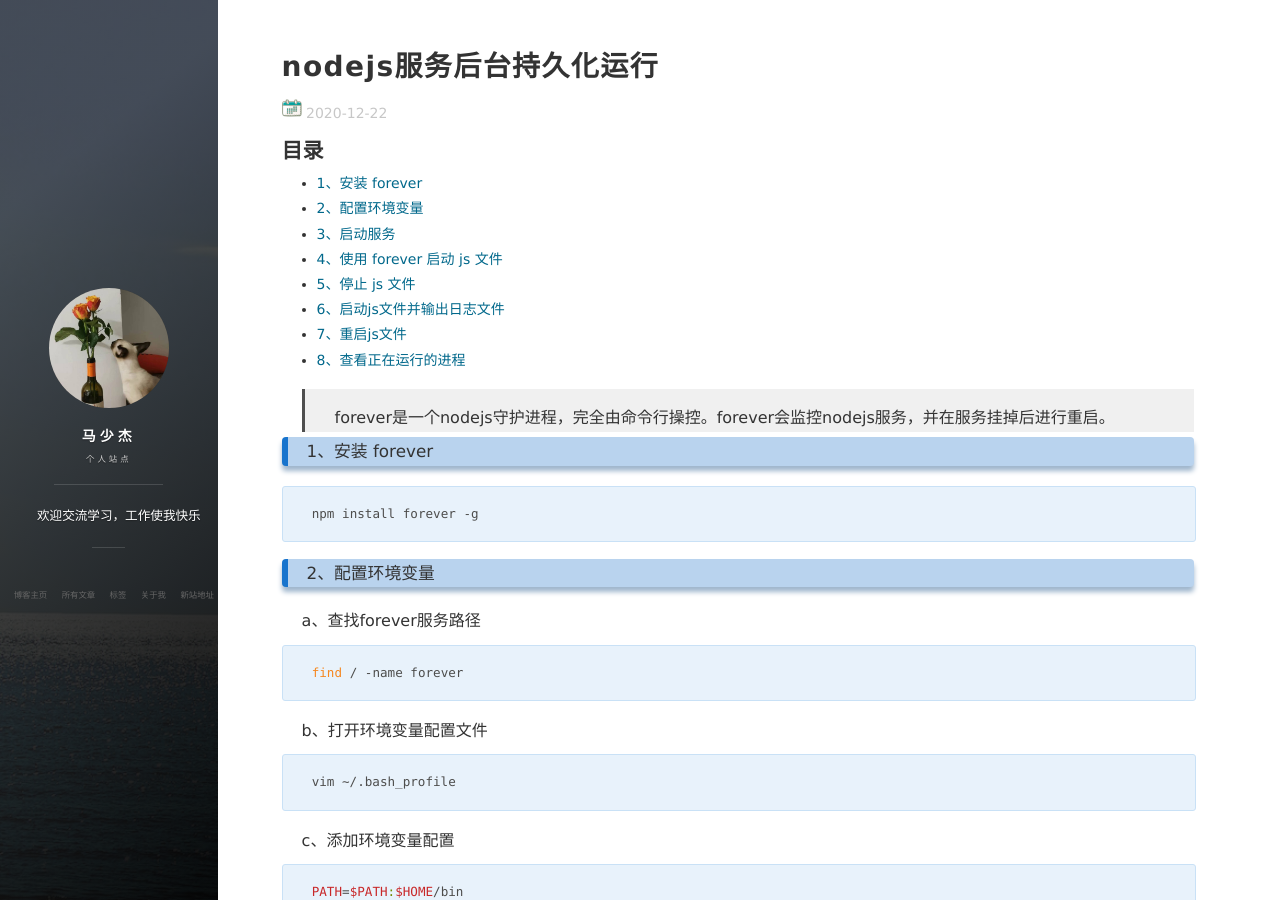
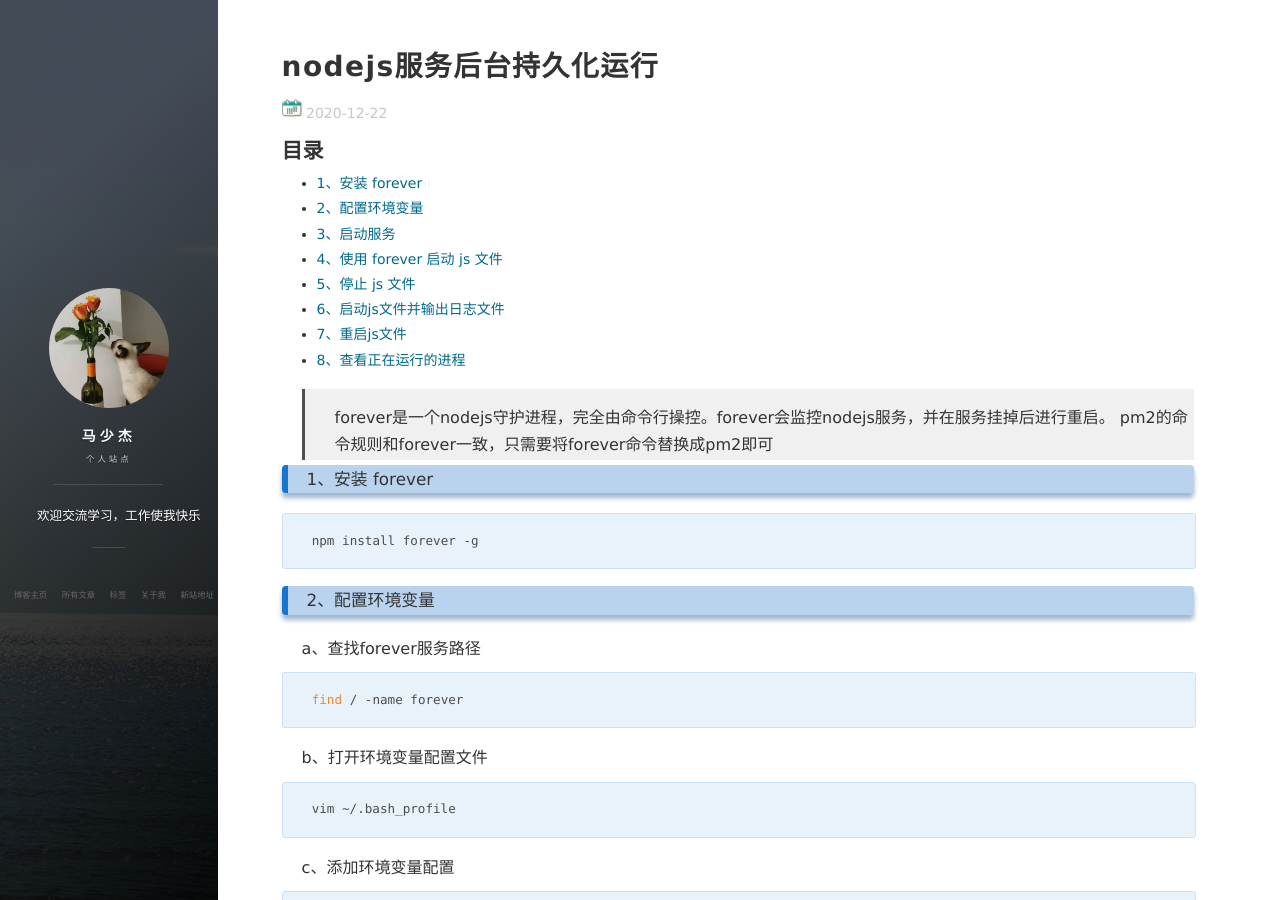
Before and after one commit to JetsomMa/JetsomMa.github.io.old, a Jekyll site: the page built from _posts/2020-12-22-NodejsForeverRuning.md, in a window 1280 px wide and 900 px high. Built offline with Jekyll 4.4.1, drawn with Linux system fonts in a browser that asks for light colours; comment, search, counter and statistics services are not loaded.

Commit message:
优化细节

```diff
--- a/_posts/2020-12-22-NodejsForeverRuning.md
+++ b/_posts/2020-12-22-NodejsForeverRuning.md
@@ -6,6 +6,7 @@ tags: MarkDown
 ---
 
 >  forever是一个nodejs守护进程，完全由命令行操控。forever会监控nodejs服务，并在服务挂掉后进行重启。
+>  pm2的命令规则和forever一致，只需要将forever命令替换成pm2即可
 
 ### 1、安装 forever
 
```
